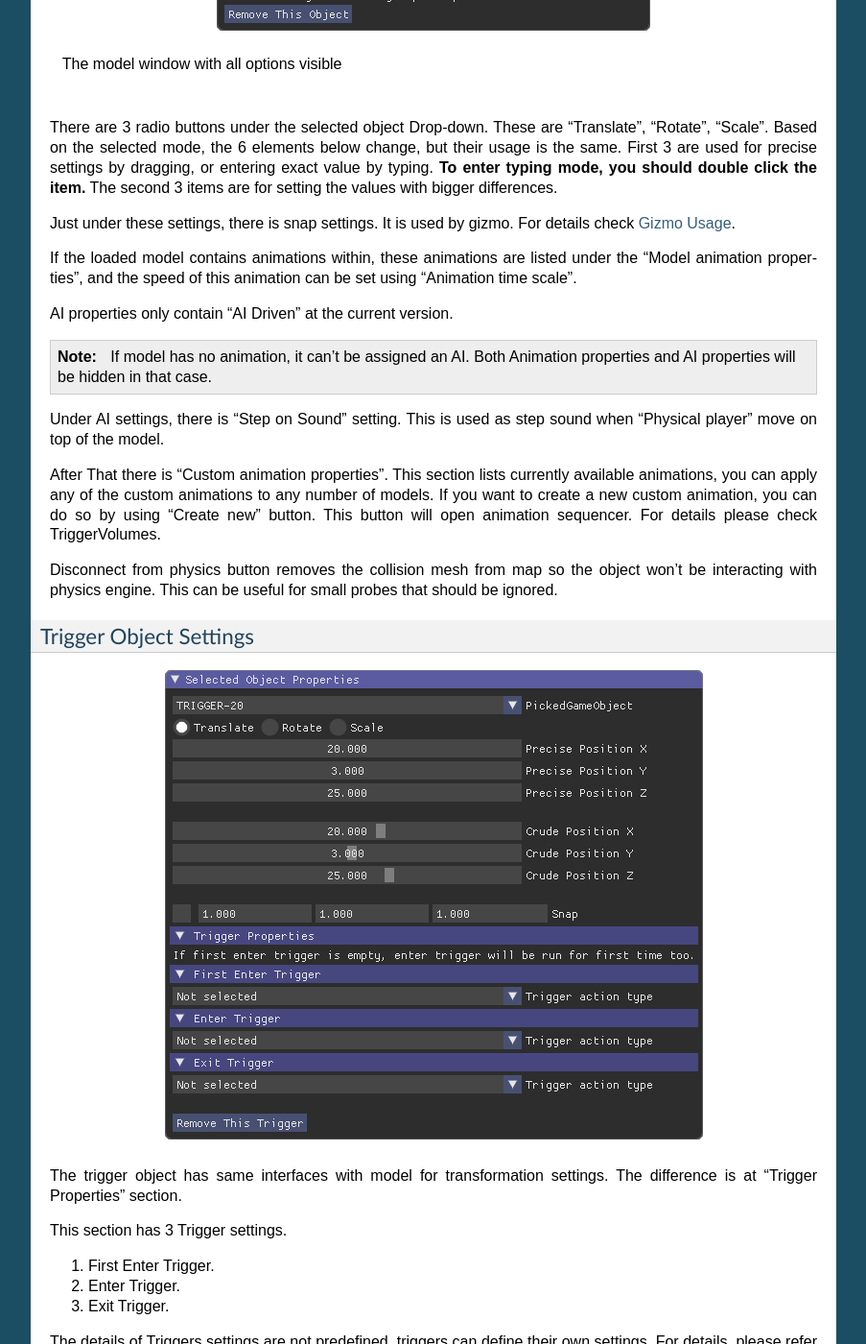
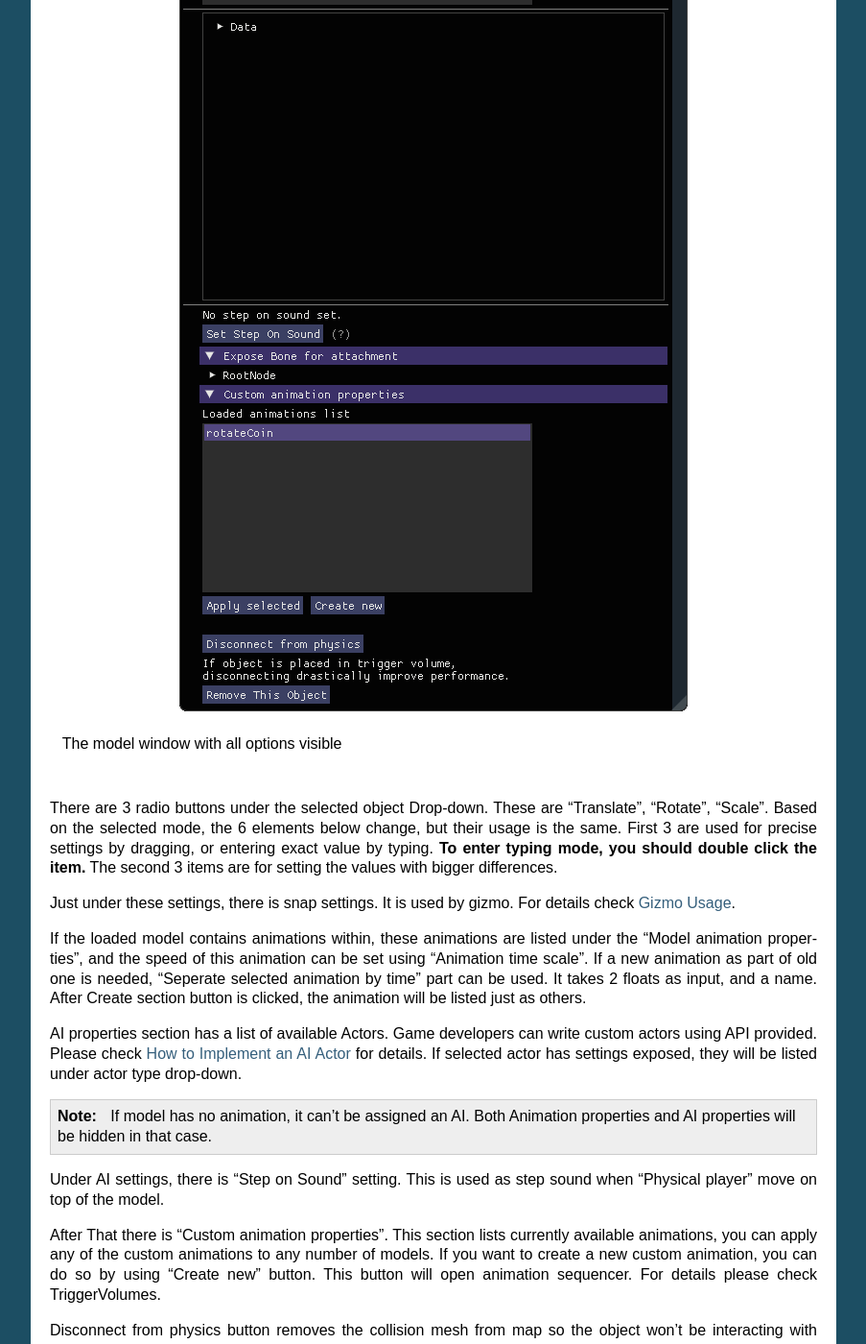
Before and after one commit to enginmanap/limonEngine-docs, a Sphinx documentation site: the page built from docs/UsingTheEditor.rst, in a window 1280 px wide and 1400 px high, scrolled down 19674 px. Shown: the whole window at 96% size, without its empty margins (198-1101 px from the left). Built offline with Sphinx 7.4.7, drawn with Linux system fonts in a browser that asks for light colours; pages that are not in the unit, such as notebooks, are missing from menus; some of the changed text lies outside the part shown.

Commit message:
Improve Object Editor document

```diff
--- a/docs/UsingTheEditor.rst
+++ b/docs/UsingTheEditor.rst
@@ -236,15 +236,15 @@
 
 Object editor has two parts. One is the window that is on the left by default, and the other is the gizmos that appear at the position of the object. The window content changes based on the selected object. Each possible object type is documented separately below.
 
-Object editor has selected object in a drop-down that lists all the game objects, you can select another object using this drop down. All object have a remove button at the end of the window, which removes selected object completely.
+Object editor has tree view of the map, you can use it to change selected object, as well as clicking on them. All object have a remove button at the end of the window, which removes selected object completely.
 
-.. figure:: _static/media/images/editor-object_marked.png
+.. figure:: _static/media/images/ObjectEditor/object_marked.png
     :align: center
 
 Model Object Settings
 _____________________
 
-.. figure:: _static/media/images/editor-object_model.png
+.. figure:: _static/media/images/ObjectEditor/model.png
     :align: center
 
     The model window with all options visible
@@ -253,9 +253,9 @@
 
 Just under these settings, there is snap settings. It is used by gizmo. For details check :ref:`Gizmo Usage`.
 
-If the loaded model contains animations within, these animations are listed under the "Model animation properties", and the speed of this animation can be set using "Animation time scale".
+If the loaded model contains animations within, these animations are listed under the "Model animation properties", and the speed of this animation can be set using "Animation time scale". If a new animation as part of old one is needed, "Seperate selected animation by time" part can be used. It takes 2 floats as input, and a name. After Create section button is clicked, the animation will be listed just as others.
 
-AI properties only contain "AI Driven" at the current version.
+AI properties section has a list of available Actors. Game developers can write custom actors using API provided. Please check :ref:`implementAIActor` for details. If selected actor has settings exposed, they will be listed under actor type drop-down.
 
 .. note::
     If model has no animation, it can't be assigned an AI. Both Animation properties and AI properties will be hidden in that case.
@@ -271,7 +271,7 @@
 Trigger Object Settings
 _______________________
 
-.. figure:: _static/media/images/editor-object_trigger.png
+.. figure:: _static/media/images/ObjectEditor/trigger.png
     :align: center
 
 The trigger object has same interfaces with model for transformation settings. The difference is at "Trigger Properties" section.
--- a/docs/index.rst
+++ b/docs/index.rst
@@ -33,7 +33,7 @@
 The project is licensed under the LGPL license.
 
 Contents:
----------
+_________
 
 .. toctree::
    :maxdepth: 2
```
Also changed, not shown: other parts of docs/UsingTheEditor.rst (+3 -3 lines), docs/_static/media/images/ObjectEditor/guiButton.png (added), docs/_static/media/images/ObjectEditor/guiImage.png (added), docs/_static/media/images/ObjectEditor/guiText.png (added), docs/_static/media/images/ObjectEditor/model.png (added), docs/_static/media/images/ObjectEditor/object_marked.png (added), docs/_static/media/images/ObjectEditor/trigger.png (added).
